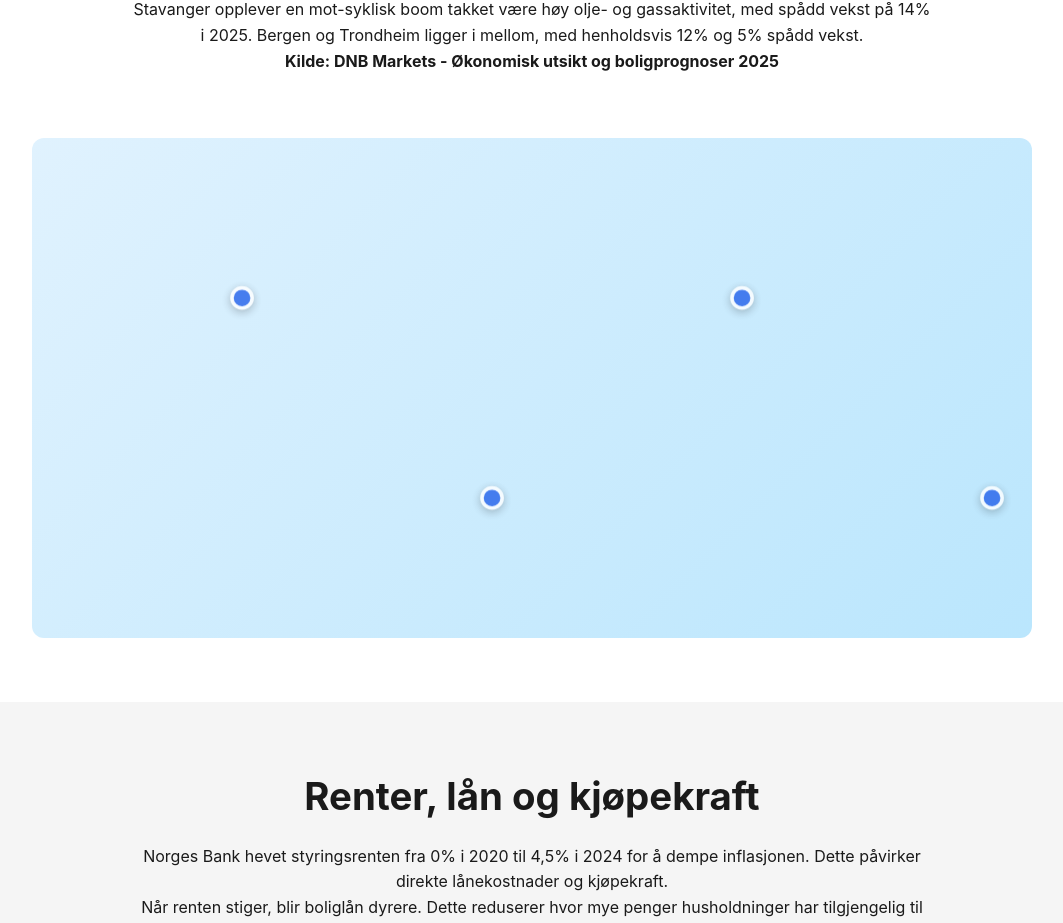
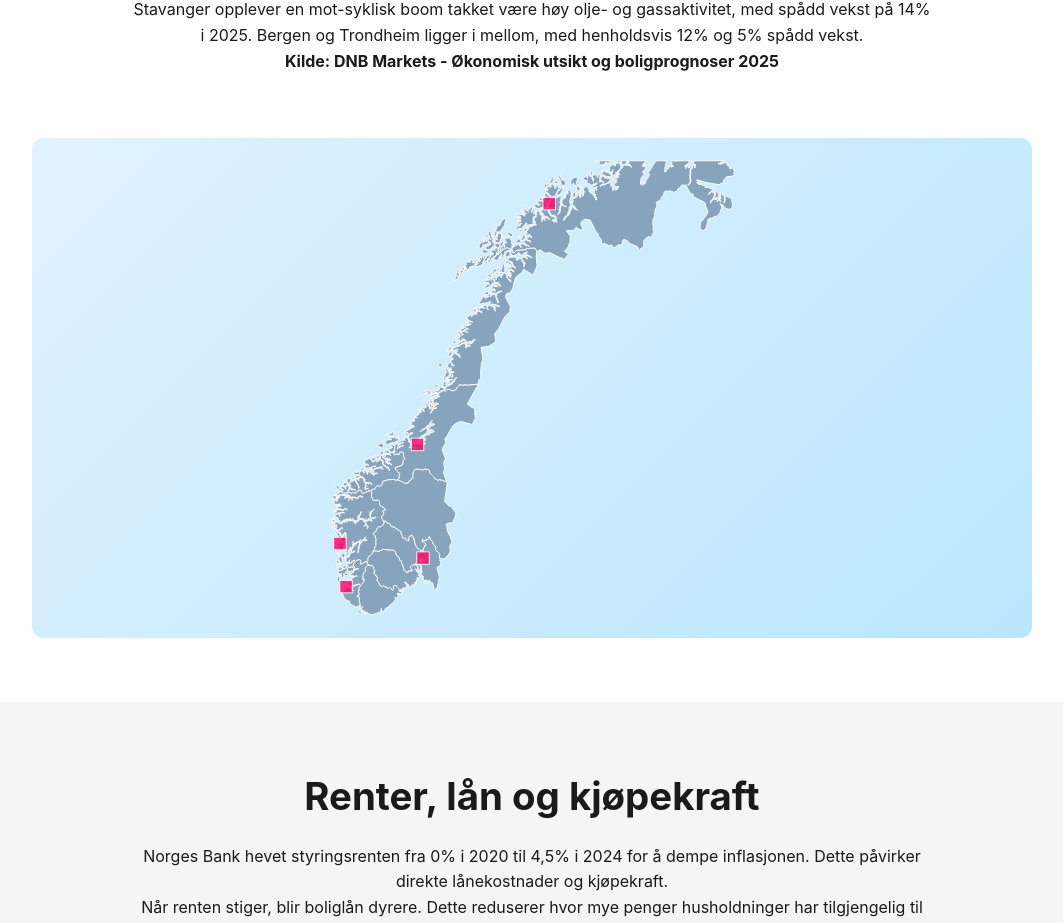
Before and after one commit to uffiulf/boligmarked-artikkel, a React (Vite) app: page / in a window 1280 px wide. Shown: the part 2875-3798 px from the top of the page, without its empty margins (108-1171 px from the left). Built offline with nearby package versions, Linux system fonts and the light colour scheme.

Commit message:
Fikse kartet: Integrere Simplemaps SVG-kart, legg til tooltips og animasjoner

```diff
--- a/src/components/NorwayMap.tsx
+++ b/src/components/NorwayMap.tsx
@@ -1,32 +1,23 @@
 import { motion } from 'framer-motion'
+import countrySvg from '../lesav/country.svg'
 
-interface NorwayMapProps {
-  onHover: (city: string | null) => void
-  hoveredCity: string | null
-}
-
-const NorwayMap = ({ onHover, hoveredCity }: NorwayMapProps) => {
-  // Simplified Norway path (placeholder)
-  // This is a rough approximation. For a real app, replace with a detailed SVG path.
-  const norwayPath = "M 35 95 L 25 80 L 15 60 L 20 40 L 50 10 L 70 5 L 80 10 L 70 20 L 60 30 L 50 50 L 45 70 L 40 90 Z"
-
+const NorwayMap = () => {
   return (
-    <svg
-      viewBox="0 0 100 100"
-      className="norway-map-svg"
-      style={{ width: '100%', height: '100%', overflow: 'visible' }}
-    >
-      <motion.path
-        d={norwayPath}
-        fill="#d1d5db" // Gray-300
-        stroke="#9ca3af" // Gray-400
-        strokeWidth="0.5"
-        initial={{ pathLength: 0, opacity: 0 }}
-        animate={{ pathLength: 1, opacity: 1 }}
-        transition={{ duration: 1.5, ease: "easeInOut" }}
-        className="norway-land"
-      />
-    </svg>
+    <motion.img
+      src={countrySvg}
+      alt="Norway map with cities"
+      style={{
+        width: '100%',
+        height: '100%',
+        objectFit: 'contain',
+        display: 'block',
+        pointerEvents: 'none', // Allow clicks to pass through to hotspots
+        userSelect: 'none'
+      }}
+      initial={{ opacity: 0, scale: 0.8 }}
+      animate={{ opacity: 1, scale: 1 }}
+      transition={{ duration: 0.8, ease: "easeOut" }}
+    />
   )
 }
 
--- a/src/components/SectionMap.tsx
+++ b/src/components/SectionMap.tsx
@@ -2,6 +2,7 @@ import { useRef, useState } from 'react'
 import { motion, useInView } from 'framer-motion'
 import pressAreasData from '../data/pressAreas.json'
 import ReactMarkdown from 'react-markdown'
+import NorwayMap from './NorwayMap'
 
 const SectionMap = () => {
   const ref = useRef(null)
@@ -36,26 +37,65 @@ Stavanger opplever en mot-syklisk boom takket være høy olje- og gassaktivitet,
         transition={{ duration: 0.8 }}
       >
         <div className="norway-map">
-          {pressAreasData.map((area, index) => (
+          <NorwayMap />
+          {pressAreasData.map((area) => {
+            // City coordinates for Simplemaps SVG with viewBox="0 0 1200 1200"
+            // These coordinates are based on actual geographic positions in Norway
+            // Left and top are in pixels relative to the 1200x1200 viewBox
+            // We need to convert these to percentages for positioning
+            const cityCoordinates: Record<string, { left: number; top: number }> = {
+              'Oslo': { left: 720, top: 550 },        // Southeast, inland
+              'Bergen': { left: 280, top: 460 },      // West coast, mid-south
+              'Stavanger': { left: 300, top: 600 },   // Southwest coast
+              'Trondheim': { left: 580, top: 350 },   // Mid-Norway, central
+              'Tromsø': { left: 750, top: 100 },      // Far north
+            }
+
+            const coords = cityCoordinates[area.city] || { left: 600, top: 600 }
+
+            // Convert pixel coordinates to percentages for the 1200x1200 viewBox
+            const leftPercent = (coords.left / 1200) * 100
+            const topPercent = (coords.top / 1200) * 100
+
+            return (
               <motion.div
                 key={area.city}
                 className="map-hotspot"
                 style={{
-                left: `${20 + index * 25}%`,
-                top: `${30 + (index % 2) * 40}%`,
+                  left: `${leftPercent}%`,
+                  top: `${topPercent}%`,
+                  position: 'absolute',
+                  zIndex: 10,
                 }}
                 initial={{ opacity: 0, scale: 0 }}
                 animate={isInView ? { opacity: 1, scale: 1 } : { opacity: 0, scale: 0 }}
-              transition={{ delay: 0.3 + index * 0.1, type: 'spring' }}
+                transition={{ delay: 0.5 + (pressAreasData.indexOf(area) * 0.1), type: 'spring', stiffness: 200 }}
                 onMouseEnter={() => setHoveredCity(area.city)}
                 onMouseLeave={() => setHoveredCity(null)}
               >
-              <div className="hotspot-marker"></div>
+                {/* Invisible clickable area - SVG already has red dots for cities */}
+                <motion.div
+                  className="hotspot-clickable"
+                  style={{
+                    width: '50px',
+                    height: '50px',
+                    position: 'absolute',
+                    left: '-25px',
+                    top: '-25px',
+                    cursor: 'pointer',
+                    borderRadius: '50%',
+                    backgroundColor: hoveredCity === area.city ? 'rgba(37, 99, 235, 0.1)' : 'transparent',
+                  }}
+                  whileHover={{ scale: 1.2 }}
+                  transition={{ duration: 0.2 }}
+                />
                 {hoveredCity === area.city && (
                   <motion.div
                     className="hotspot-tooltip"
-                  initial={{ opacity: 0, y: 10 }}
-                  animate={{ opacity: 1, y: 0 }}
+                    initial={{ opacity: 0, y: 10, scale: 0.9 }}
+                    animate={{ opacity: 1, y: 0, scale: 1 }}
+                    exit={{ opacity: 0, y: 10, scale: 0.9 }}
+                    transition={{ duration: 0.2 }}
                   >
                     <strong>{area.city}</strong>
                     <p>{area.description}</p>
@@ -64,7 +104,8 @@ Stavanger opplever en mot-syklisk boom takket være høy olje- og gassaktivitet,
                   </motion.div>
                 )}
               </motion.div>
-          ))}
+            )
+          })}
         </div>
       </motion.div>
     </section>
--- a/src/styles/sections.css
+++ b/src/styles/sections.css
@@ -219,12 +219,15 @@
   height: 500px;
   background: linear-gradient(135deg, #e0f2fe 0%, #bae6fd 100%);
   border-radius: 12px;
-  overflow: hidden;
+  overflow: visible;
+  isolation: isolate; /* Creates new stacking context */
 }
 
 .map-hotspot {
   position: absolute;
   cursor: pointer;
+  z-index: 10;
+  pointer-events: auto;
 }
 
 .hotspot-marker {
@@ -250,15 +253,18 @@
 
 .hotspot-tooltip {
   position: absolute;
-  bottom: 30px;
+  bottom: 35px;
   left: 50%;
   transform: translateX(-50%);
   background: white;
-  padding: var(--spacing-sm);
+  padding: 12px 16px;
   border-radius: 8px;
   box-shadow: 0 4px 12px rgba(0, 0, 0, 0.2);
-  min-width: 200px;
-  z-index: 10;
+  min-width: 220px;
+  max-width: 280px;
+  z-index: 100;
+  white-space: normal;
+  word-wrap: break-word;
 }
 
 .hotspot-tooltip strong {
--- a/vite.config.ts
+++ b/vite.config.ts
@@ -5,7 +5,7 @@ import react from '@vitejs/plugin-react'
 export default defineConfig({
   plugins: [react()],
   server: {
-    port: 5175,
+    port: 5173,
     strictPort: false,
   },
 })
```
Also changed, not shown: agent-logg.json (added, +32 -0 lines), package.json (+5 -4 lines), src/lesav/country.svg (added), 1 other file (tests, documents, lock files or other folders). Lines whose indentation alone changed are shown as unchanged.
